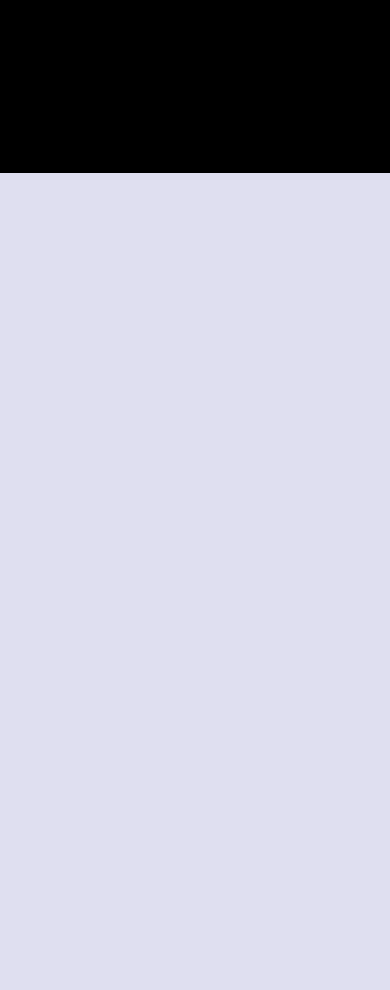
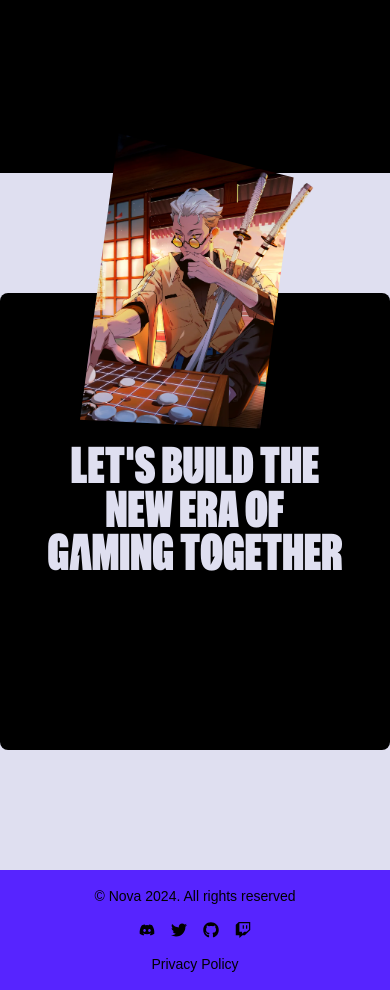
Before and after one commit to johnmukenge/awwwards, a React (Vite) app: page / in a window 390 px wide. Shown: the part 6240-7230 px from the top of the page. Before the commit the page ends 6413 px from the top, so only its background shows below. Built offline with nearby package versions, Linux system fonts and the light colour scheme; a web font is replaced by a local one.

Commit message:
Contact and Footer components

```diff
--- a/src/App.jsx
+++ b/src/App.jsx
@@ -4,6 +4,8 @@
 import Navbar from "./components/Navbar.jsx";
 import Features from "./components/Features.jsx";
 import Story from "./components/Story.jsx";
+import Footer from "./components/Footer.jsx";
+import Contact from "./components/Contact.jsx";
 
 const App = () => {
     return (
@@ -13,6 +15,8 @@
             <About />
             <Features />
             <Story />
+            <Contact />
+            <Footer />
         </main>
     )
 }
--- /dev/null
+++ b/src/components/Contact.jsx
@@ -0,0 +1,41 @@
+import React from "react";
+import Button from "./Button.jsx";
+
+const ImageClipBox = ({ src, clipClass }) => (
+    <div className={clipClass}>
+        <img src={src}/>
+    </div>
+)
+
+const Contact = () => {
+    return (
+        <div id="contact" className="my-20 min-h-96 w-screen py-10">
+            <div className="relative rounded-lg bg-black py-24 text-blue-50 sm:overflow-hidden">
+                <div className="absolute -left-20 top-0 hidden h-full w-72 overflow-hidden sm:block lg:left-20 lg:w-96">
+                    <ImageClipBox
+                        clipClass="contact-clip-path-1"
+                        src="img/contact-1.webp"
+                    />
+                </div>
+                <div className="absolute -top-40 left-20 w-60 sm:top-1/2 md:left-auto md:right-10 lg:top-20 lg:w-80">
+                    <ImageClipBox
+                        src="img/swordman-partial.webp"
+                        clipClass="absolute md:scale-125"
+                    />
+                    <ImageClipBox
+                        src="img/swordman.webp"
+                        clipClass="sword-man-clip-path md:scale-125"
+                    />
+                </div>
+                <div className="flex flex-col items-center text-center">
+                    <p className="font-general text-[10px] uppercase">Join Zentry</p>
+                    <p className="special-font mt-10 w-full font-zentry text-5xl leading-[0.9] md:text-[6rem]">
+                        Let's b<b>u</b>ild the <br /> new era of <br/> g<b>a</b>ming t<b>o</b>gether
+                    </p>
+                    <Button title="contact us" containerClass="mt-10 cursor-pointer" />
+                </div>
+            </div>
+        </div>
+    )
+}
+export default Contact
--- /dev/null
+++ b/src/components/Footer.jsx
@@ -0,0 +1,32 @@
+import React from "react";
+import {FaDiscord, FaGithub, FaTwitch, FaTwitter} from "react-icons/fa";
+
+const links = [
+    { href: "https://discord.com", icon: <FaDiscord /> },
+    { href: "https://twitter.com", icon: <FaTwitter /> },
+    { href: "https://github.com", icon: <FaGithub /> },
+    { href: "https://twitch.com", icon: <FaTwitch /> },
+]
+
+const Footer = () => {
+    return (
+        <footer className="w-screen bg-violet-300 py-4 text-black">
+            <div className="container mx-auto flex flex-col items-center justify-between gap-4 px-4 md:flex-row">
+                <p className="text-center text-sm md:text-left">
+                    &copy; Nova 2024. All rights reserved
+                </p>
+                <div className="flex justify-center gap-4 md:justify-start">
+                    {links.map((link) => (
+                        <a key={link} href={link.href} target="_blank" rel="noopener noreferrer" className="text-black transition-colors duration-500 ease-in-out hover:text-white">
+                            {link.icon}
+                        </a>
+                    ))}
+                </div>
+                <a href="#privacy-policy" className="text-center text-sm hover:underline md:text-right">
+                    Privacy Policy
+                </a>
+            </div>
+        </footer>
+    )
+}
+export default Footer
--- a/src/components/Hero.jsx
+++ b/src/components/Hero.jsx
@@ -116,7 +116,7 @@
 
                     <video
                         src={getVideoSrc(currentIndex === totalVideos - 1 ? 1 : currentIndex)}
-                        //autoPlay
+                        autoPlay
                         loop
                         muted
                         className="absolute left-0 top-0 size-full object-cover object-center"
```
